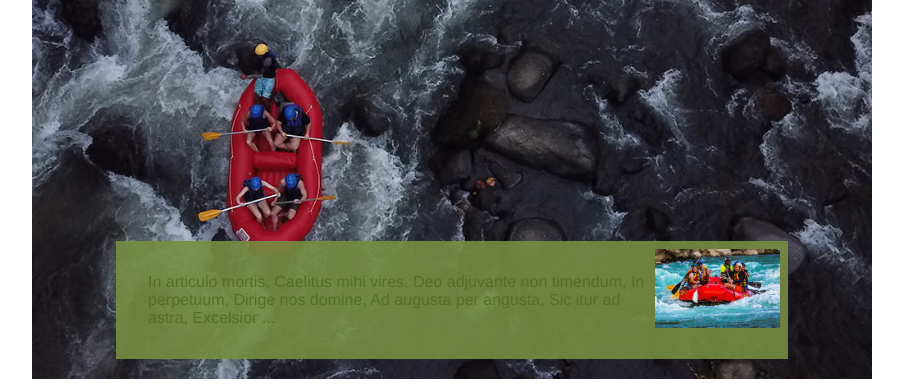
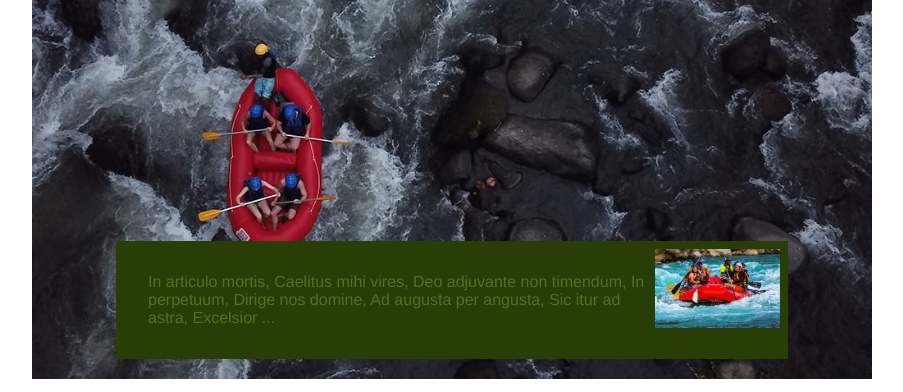
Before and after one commit to learsiml-afk/wdd130, a plain HTML site: page wwr/about.html in a window 1280 px wide. Shown: the part 336-728 px from the top of the page, without its empty margins (188-1091 px from the left). Drawn offline with Linux system fonts and the light colour scheme.

Commit message:
final check

```diff
--- a/wwr/styles/rafting.css
+++ b/wwr/styles/rafting.css
@@ -77,5 +77,5 @@ h1 {
   transform: translateX(-50%);
   width: 80%;
   margin: 0;
-  background-color: rgba(119, 140, 67, 0.9);
+  background-color: var(--secondary-color)
 }
```
